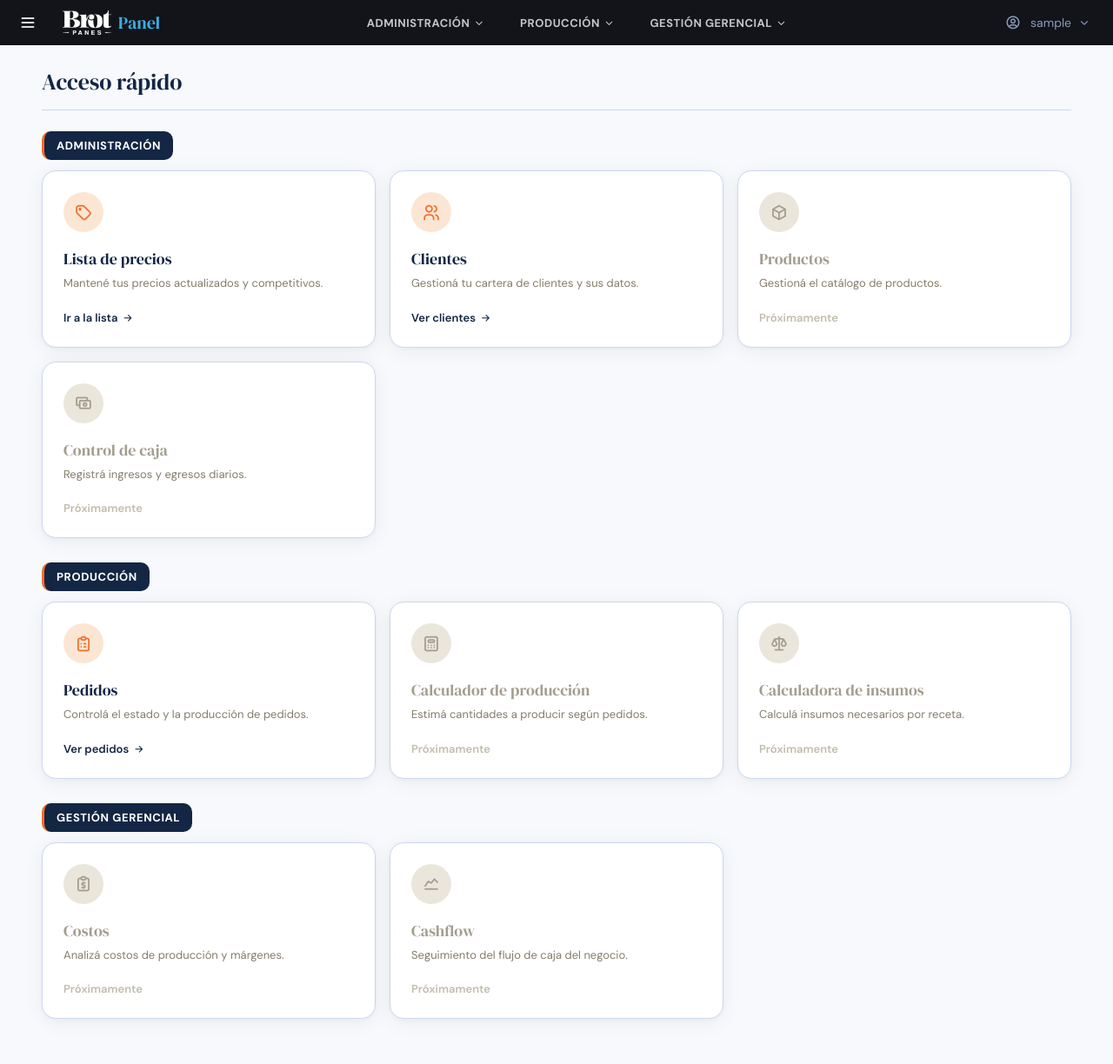
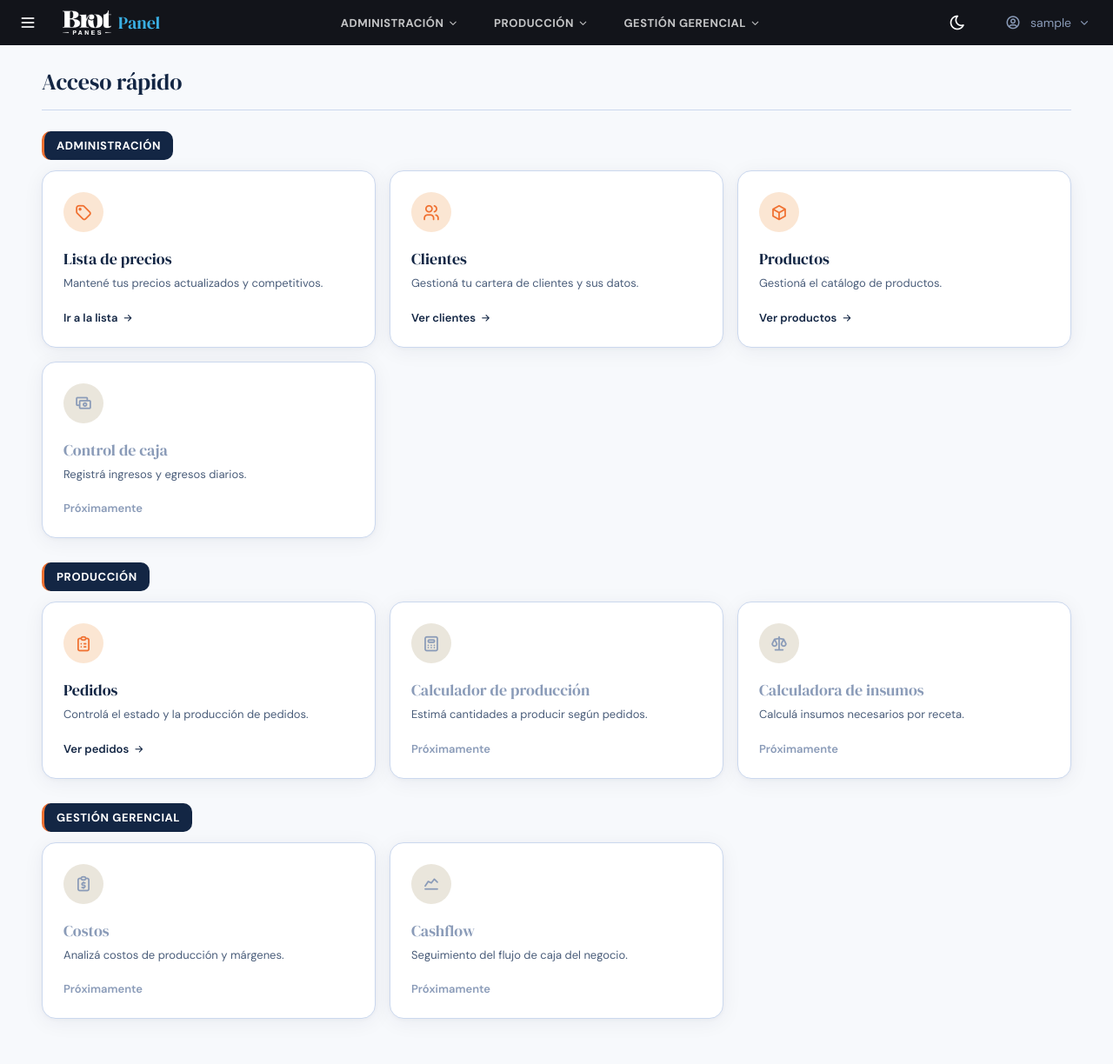
Before and after one commit to lopezmaty/brot_panel, a Django app: page /panel/dashboard/ in a window 1280 px wide. Shown: the whole page at 87% size. Run offline with Django 5.2, Linux system fonts and the light colour scheme; the visitor is signed in with stand-in values (Sample User, id 1).

Commit message:
Cambiar relación cliente-lista de precios: FK directo en Cliente, sacar tipo_cliente de ListaPrecios

```diff
--- a/lista_precios/models.py
+++ b/lista_precios/models.py
@@ -49,7 +49,6 @@ class TipoCliente(models.Model):
 
 class ListaPrecios(models.Model):
     nombre = models.CharField(max_length=50)
-    tipo_cliente = models.ForeignKey(TipoCliente, on_delete=models.PROTECT)
     fecha = models.DateField()
 
     def __str__(self):
--- a/sistema_pedidos/models.py
+++ b/sistema_pedidos/models.py
@@ -1,5 +1,5 @@
 from django.db import models
-from lista_precios.models import TipoCliente, Producto
+from lista_precios.models import TipoCliente, Producto, ListaPrecios
 
 # Create your models here.
 
@@ -26,6 +26,7 @@ class Cliente(models.Model):
     token = models.CharField(max_length=100, null=True, blank=True)
     token_expiracion = models.DateTimeField(null=True, blank=True)
     posee_deuda = models.BooleanField(default=False)
+    lista_precios = models.ForeignKey(ListaPrecios, on_delete=models.PROTECT, null=True, blank=True)
 
     def __str__(self):
         return self.nombre
--- a/static/css/base.css
+++ b/static/css/base.css
@@ -19,6 +19,30 @@
   --sidebar-width: 250px;
   --sidebar-width-collapsed: 64px;
   --topnav-height: 52px;
+
+  /* Tokens semánticos (permiten el modo oscuro sin tocar el resto del CSS) */
+  --bg-page: var(--gray50);
+  --bg-surface: var(--white);
+  --bg-surface-2: var(--gray100);
+  --text-primary: var(--gray800);
+  --text-secondary: var(--gray600);
+  --text-muted: var(--gray400);
+  --text-heading: var(--navy);
+  --badge-bg: #FBE6D3;
+  --badge-bg-disabled: #EAE6DC;
+}
+
+body.dark-mode {
+  --bg-page: #10141C;
+  --bg-surface: #1A2030;
+  --bg-surface-2: #232A3D;
+  --text-primary: #E4E8F1;
+  --text-secondary: #A9B4CC;
+  --text-muted: #6E7A94;
+  --text-heading: #F4F6FB;
+  --border: #2E374C;
+  --badge-bg: rgba(240, 112, 48, 0.18);
+  --badge-bg-disabled: rgba(255, 255, 255, 0.06);
 }
 
 * {
@@ -45,7 +70,8 @@ body {
   z-index: 100;
 }
 
-.sidebar-toggle {
+.sidebar-toggle,
+.theme-toggle {
   background: none;
   border: none;
   color: var(--white);
@@ -53,6 +79,15 @@ body {
   cursor: pointer;
   display: flex;
   align-items: center;
+}
+
+.theme-toggle {
+  padding: 8px;
+  border-radius: 8px;
+}
+
+.theme-toggle:hover {
+  background: rgba(255, 255, 255, 0.06);
 }
 
 .logo {
@@ -479,7 +515,7 @@ tbody td {
   width: 46px;
   height: 46px;
   border-radius: 50%;
-  background: #FBE6D3;
+  background: var(--badge-bg);
   display: flex;
   align-items: center;
   justify-content: center;
@@ -493,20 +529,20 @@ tbody td {
   font-size: 18px;
   font-weight: 400;
   margin: 0 0 6px;
-  color: var(--navy) !important;
+  color: var(--text-heading) !important;
 }
 
 .qc-desc {
   font-size: 13px;
   line-height: 1.5;
-  color: #847D6A !important;
+  color: var(--text-secondary) !important;
   margin: 0 0 18px;
 }
 
 .qc-btn {
   font-size: 13px;
   font-weight: 600;
-  color: var(--navy) !important;
+  color: var(--text-heading) !important;
   display: inline-flex;
   align-items: center;
   gap: 5px;
@@ -528,18 +564,18 @@ tbody td {
 }
 
 .qc-disabled .qc-badge {
-  background: #EAE6DC;
-  color: #A39D8E;
+  background: var(--badge-bg-disabled);
+  color: var(--text-muted);
 }
 
 .qc-disabled .qc-title {
-  color: #A39D8E !important;
+  color: var(--text-muted) !important;
 }
 
 .qc-btn-disabled {
   font-size: 13px;
   font-weight: 600;
-  color: #C2BCAC !important;
+  color: var(--text-muted) !important;
 }
 
 /* Login */
--- a/static/js/base.js
+++ b/static/js/base.js
@@ -13,3 +13,24 @@ function confirmarAccion(mensaje) {
     };
   });
 }
+
+function aplicarTema(tema) {
+  const icono = document.getElementById('themeIcon');
+  if (tema === 'dark') {
+    document.body.classList.add('dark-mode');
+    if (icono) icono.className = 'ti ti-sun';
+  } else {
+    document.body.classList.remove('dark-mode');
+    if (icono) icono.className = 'ti ti-moon';
+  }
+}
+
+const temaGuardado = localStorage.getItem('tema') || 'light';
+aplicarTema(temaGuardado);
+
+document.getElementById('themeToggle').addEventListener('click', function () {
+  const esOscuro = document.body.classList.contains('dark-mode');
+  const nuevoTema = esOscuro ? 'light' : 'dark';
+  aplicarTema(nuevoTema);
+  localStorage.setItem('tema', nuevoTema);
+});
--- a/templates/base.html
+++ b/templates/base.html
@@ -33,7 +33,7 @@
         <div class="topnav-dropdown-menu">
           <a href="{% url 'lista_precios' %}">Lista de precios</a>
           <a href="{% url 'clientes' %}">Clientes</a>
-          <span class="topnav-dropdown-disabled">Productos</span>
+          <a href="{% url 'producto' %}">Productos</a>
           <span class="topnav-dropdown-disabled">Control de caja</span>
         </div>
       </div>
@@ -55,6 +55,10 @@
         </div>
       </div>
     </div>
+
+    <button class="theme-toggle" id="themeToggle" aria-label="Cambiar tema">
+      <i class="ti ti-moon" id="themeIcon"></i>
+    </button>
 
     <div class="topnav-user">
       <button class="topnav-user-info" id="userMenuToggle">
@@ -86,10 +90,10 @@
     </main>
   </div>
 
-<div class="modal-overlay" id="modalConfirm">
+  <div class="modal-overlay" id="modalConfirm">
     <div class="modal-box">
       <h2 class="modal-title">Confirmar acción</h2>
-      <p id="confirmMessage" style="color: var(--gray600); margin: 0 0 20px;">¿Estás seguro?</p>
+      <p id="confirmMessage" style="color: var(--text-secondary); margin: 0 0 20px;">¿Estás seguro?</p>
       <div class="modal-actions">
         <button type="button" class="btn-secondary" id="btnConfirmCancel">Cancelar</button>
         <button type="button" class="btn-primary" id="btnConfirmAccept">Confirmar</button>
--- a/templates/clientes.html
+++ b/templates/clientes.html
@@ -35,7 +35,7 @@
     <tbody>
             {% for c in clientes %}
         <tr data-tipo-cliente="{{ c.tipo_cliente.nombre }}">
-        <td><a href="{% url 'cliente_editar' c.id %}" style="color: var(--navy); font-weight: 600; text-decoration: none;">{{ c.razon_social }}</a></td>
+        <td><a href="{% url 'cliente_editar' c.id %}" style="color: var(--text-heading); font-weight: 600; text-decoration: none;">{{ c.razon_social }}</a></td>
         <td>{{ c.nombre_comercio }}</td>
         <td>{{ c.tipo_cliente.nombre }}</td>
         <td>
--- a/templates/dashboard.html
+++ b/templates/dashboard.html
@@ -23,12 +23,12 @@
       <span class="qc-btn">Ver clientes <i class="ti ti-arrow-right"></i></span>
     </a>
 
-    <div class="quick-card qc-disabled">
+    <a href="{% url 'producto' %}" class="quick-card">
       <div class="qc-badge"><i class="ti ti-box"></i></div>
       <h3 class="qc-title">Productos</h3>
       <p class="qc-desc">Gestioná el catálogo de productos.</p>
-      <span class="qc-btn-disabled">Próximamente</span>
-    </div>
+      <span class="qc-btn">Ver productos <i class="ti ti-arrow-right"></i></span>
+    </a>
 
     <div class="quick-card qc-disabled">
       <div class="qc-badge"><i class="ti ti-cash"></i></div>
--- a/templates/productos.html
+++ b/templates/productos.html
@@ -36,7 +36,7 @@
     <tbody>
       {% for p in productos %}
       <tr data-familia="{{ p.familia.nombre }}">
-        <td><a href="{% url 'producto_editar' p.id %}" style="color: var(--navy); font-weight: 600; text-decoration: none;">{{ p.nombre }}</a></td>
+        <td><a href="{% url 'producto_editar' p.id %}" style="color: var(--text-heading); font-weight: 600; text-decoration: none;">{{ p.nombre }}</a></td>
         <td>{{ p.variedad.nombre }}</td>
         <td>{{ p.tamaño.nombre }}</td>
         <td>{{ p.familia.nombre }}</td>
```
Also changed, not shown: other parts of static/css/base.css (+47 -41 lines), lista_precios/migrations/0004_remove_listaprecios_tipo_cliente.py (added).
